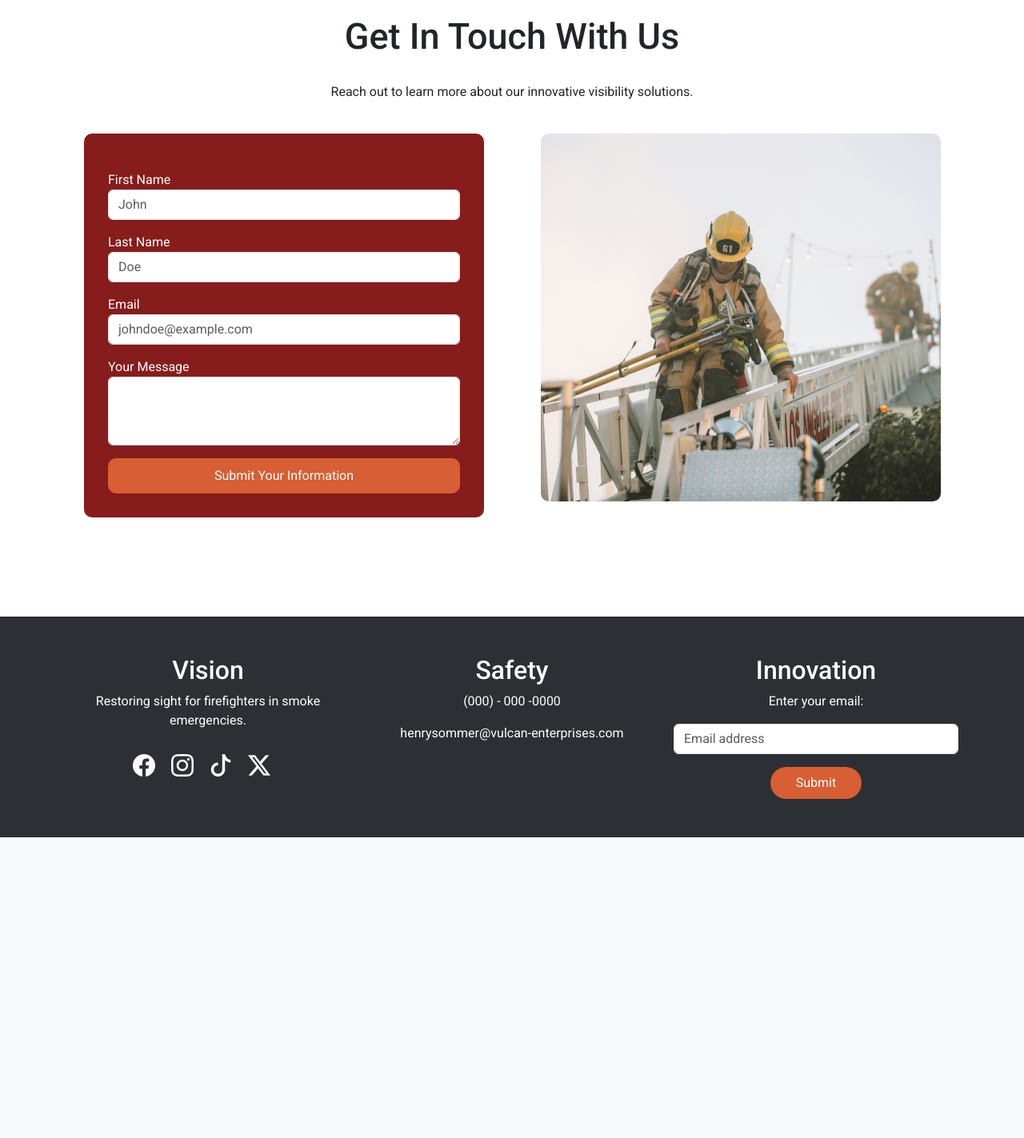
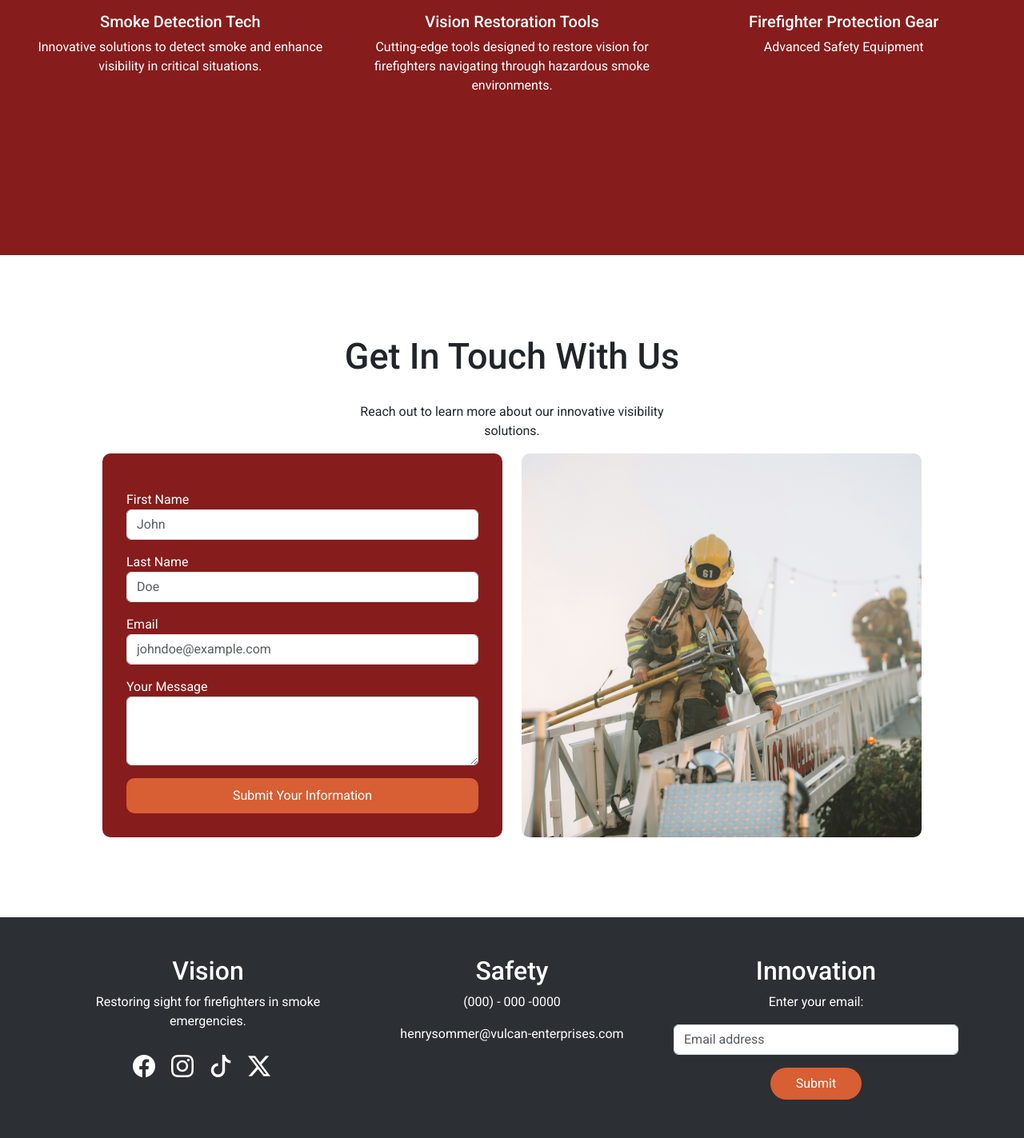
Before and after one commit to ccannon062/VulcanWeb, a Flask app: page / in a window 1280 px wide. Shown: the part 2701-4124 px from the top of the page at 80% size. Before the commit the page ends 3748 px from the top, so only its background shows below. Run offline with Flask 2, Linux system fonts and the light colour scheme; some libraries are stand-ins or nearby versions.

Commit message:
Updated index.html

```diff
--- a/templates/index.html
+++ b/templates/index.html
@@ -7,7 +7,7 @@
         <div class="d-flex justify-content-center pt-1 mb-5">
             <a href="/products" class="hero-btn text-decoration-none text-center border border-3 border-white">Learn More</a>
         </div>
-        <div class="d-flex flex-column flex-md-row justify-content-center pt-5 mb-5 custom-hero-gap hero-boxes align-items-center">
+        <div class="hero-boxes pt-5 mb-5">
             <div class="text-white text-center">
                 <h4>Advanced Solutions</h4>
                 <p class="hero-description">Cutting-edge tech for smoke visibility <br> restoration.</p>
@@ -77,10 +77,9 @@
     </div>
     <div class="container-fluid form-padding">
         <h2 class="text-center form-header">Get In Touch With Us</h2>
-        <p class="text-center">Reach out to learn more about our innovative visibility solutions.</p>
-        <div class="row form-container justify-content-center mx-auto">
-            <div class="col-12 col-lg-6 mb-4">
-                <form class="form-size mx-auto" method="POST" action="{{ url_for('main') }}">
+        <p class="text-center">Reach out to learn more about our innovative visibility <br> solutions.</p>
+        <div class="d-flex flex-column flex-lg-row justify-content-center form-div container-fluid px-3 px-md-5">
+            <form class="form-size mx-auto mx-lg-0 mb-4 mb-lg-0" method="POST" action="{{ url_for('main') }}">
                 <input type="hidden" name="csrf_token" value="{{ csrf_token() }}"/>
                 <div class="form-group mt-3">
                     <label for="FirstNameInput">First Name</label>
@@ -98,14 +97,11 @@
                     <label for="textArea1">Your Message</label>
                     <textarea class="form-control" id="textArea1" name="message" rows="3" required></textarea>
                 </div>
-                    <button type="submit" class="form-btn mt-3 w-100">Submit Your Information</button>
+                <button type="submit" class="form-btn mt-3 w-100 w-md-auto">Submit Your Information</button>
             </form>
-            </div>
-            <div class="col-lg-6 d-none d-lg-block">
-                <div class="form-img-div ms-lg-4">
+            <div class="form-img-div d-none d-lg-block ms-lg-4">
                 <img src="{{ url_for('static', filename='images/form-img.jpg') }}" class="form-img" alt="Firefighter on ladder.">
             </div>
         </div>
     </div>
-    </div>
 {% endblock %}
```
Lines whose indentation alone changed are shown as unchanged.
